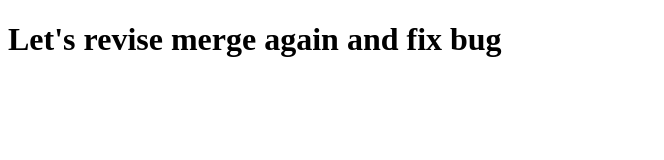
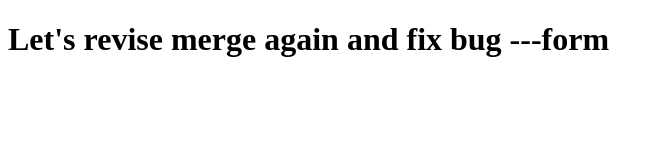
Before and after one commit to taranjeetsingh9/project2, a plain HTML site: page bug.html in a window 1280 px wide. Shown: the whole page, without its empty margins (0-664 px from the left). Drawn offline with Linux system fonts and the light colour scheme.

```diff
--- a/bug.html
+++ b/bug.html
@@ -8,7 +8,7 @@
 </head>
 
 <body>
-    <h1>Let's revise merge again and fix bug</h1>
+    <h1>Let's revise merge again and fix bug ---form</h1>
 </body>
 
 </html>
```
